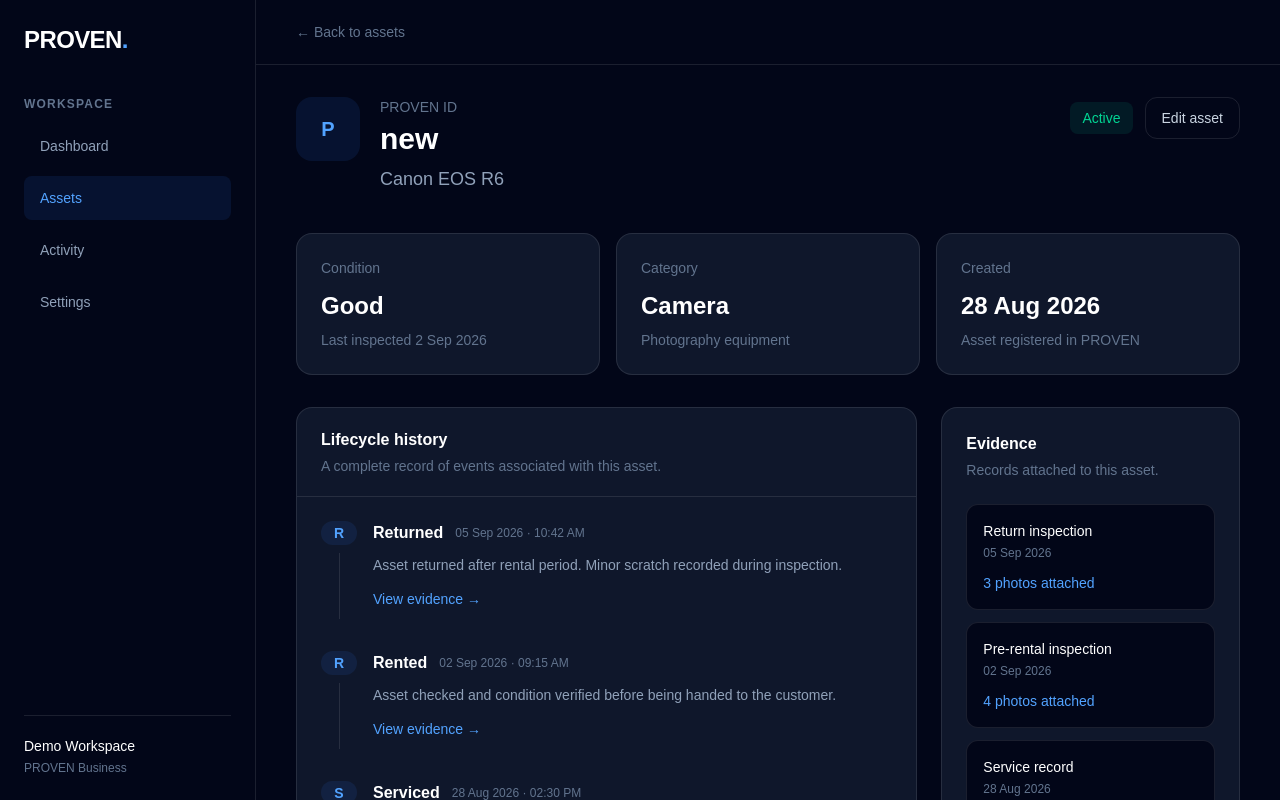
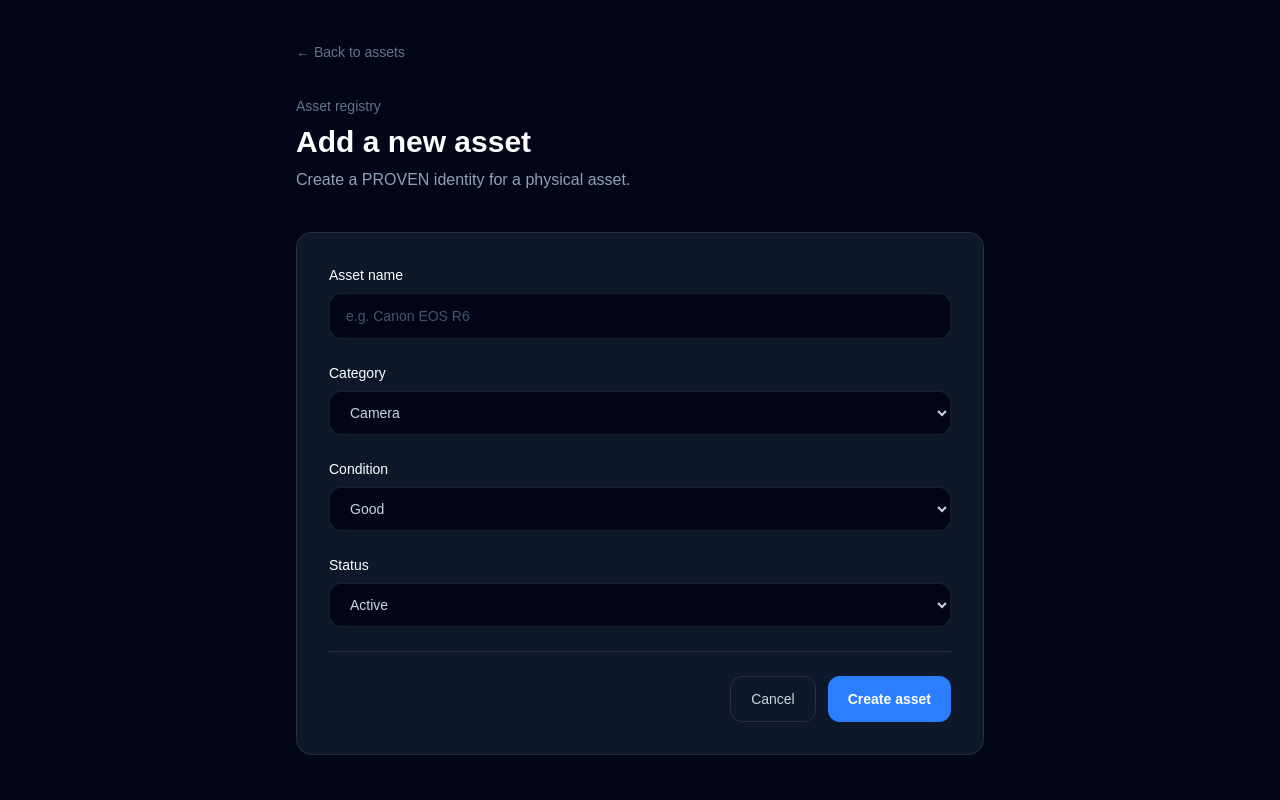
Before and after one commit to bhrithiraina/proven, a Next.js app: page /assets/new in a window 1280 px wide. Shown: the top 800 px of the page. Built offline with nearby package versions, Linux system fonts and the light colour scheme.

Commit message:
asset form

```diff
--- /dev/null
+++ b/app/assets/new/page.js
@@ -0,0 +1,126 @@
+"use client";
+
+import { useState } from "react";
+
+export default function NewAssetPage() {
+  const [name, setName] = useState("");
+  const [category, setCategory] = useState("Camera");
+  const [condition, setCondition] = useState("Good");
+  const [status, setStatus] = useState("Active");
+
+  return (
+    <main className="min-h-screen bg-slate-950 text-white">
+      <section className="mx-auto max-w-3xl px-6 py-10 md:px-10">
+        {/* Header */}
+        <div className="mb-10">
+          <a
+            href="/assets"
+            className="text-sm text-slate-500 hover:text-white"
+          >
+            ← Back to assets
+          </a>
+
+          <p className="mt-8 text-sm text-slate-500">Asset registry</p>
+
+          <h1 className="mt-2 text-3xl font-bold">
+            Add a new asset
+          </h1>
+
+          <p className="mt-2 text-slate-400">
+            Create a PROVEN identity for a physical asset.
+          </p>
+        </div>
+
+        {/* Form */}
+        <div className="rounded-2xl border border-white/10 bg-slate-900 p-6 md:p-8">
+          <div className="space-y-6">
+            {/* Asset name */}
+            <div>
+              <label className="mb-2 block text-sm font-medium">
+                Asset name
+              </label>
+
+              <input
+                type="text"
+                value={name}
+                onChange={(e) => setName(e.target.value)}
+                placeholder="e.g. Canon EOS R6"
+                className="w-full rounded-xl border border-white/10 bg-slate-950 px-4 py-3 text-sm text-white outline-none placeholder:text-slate-600 focus:border-blue-400"
+              />
+            </div>
+
+            {/* Category */}
+            <div>
+              <label className="mb-2 block text-sm font-medium">
+                Category
+              </label>
+
+              <select
+                value={category}
+                onChange={(e) => setCategory(e.target.value)}
+                className="w-full rounded-xl border border-white/10 bg-slate-950 px-4 py-3 text-sm text-slate-300 outline-none focus:border-blue-400"
+              >
+                <option value="Camera">Camera</option>
+                <option value="Stabilizer">Stabilizer</option>
+                <option value="Computer">Computer</option>
+                <option value="Audio">Audio</option>
+              </select>
+            </div>
+
+            {/* Condition */}
+            <div>
+              <label className="mb-2 block text-sm font-medium">
+                Condition
+              </label>
+
+              <select
+                value={condition}
+                onChange={(e) => setCondition(e.target.value)}
+                className="w-full rounded-xl border border-white/10 bg-slate-950 px-4 py-3 text-sm text-slate-300 outline-none focus:border-blue-400"
+              >
+                <option value="Excellent">Excellent</option>
+                <option value="Good">Good</option>
+                <option value="Fair">Fair</option>
+              </select>
+            </div>
+
+            {/* Status */}
+            <div>
+              <label className="mb-2 block text-sm font-medium">
+                Status
+              </label>
+
+              <select
+                value={status}
+                onChange={(e) => setStatus(e.target.value)}
+                className="w-full rounded-xl border border-white/10 bg-slate-950 px-4 py-3 text-sm text-slate-300 outline-none focus:border-blue-400"
+              >
+                <option value="Active">Active</option>
+                <option value="Rented">Rented</option>
+                <option value="Maintenance">Maintenance</option>
+                <option value="Needs attention">Needs attention</option>
+              </select>
+            </div>
+
+            {/* Buttons */}
+            <div className="flex flex-col gap-3 border-t border-white/10 pt-6 sm:flex-row sm:justify-end">
+              <a
+                href="/assets"
+                className="rounded-xl border border-white/10 px-5 py-3 text-center text-sm font-medium text-slate-300 hover:bg-white/5"
+              >
+                Cancel
+              </a>
+
+              <button
+                type="button"
+                className="rounded-xl bg-blue-500 px-5 py-3 text-sm font-semibold hover:bg-blue-400"
+              >
+                Create asset
+              </button>
+            </div>
+          </div>
+        </div>
+      </section>
+    </main>
+  );
+}
```
